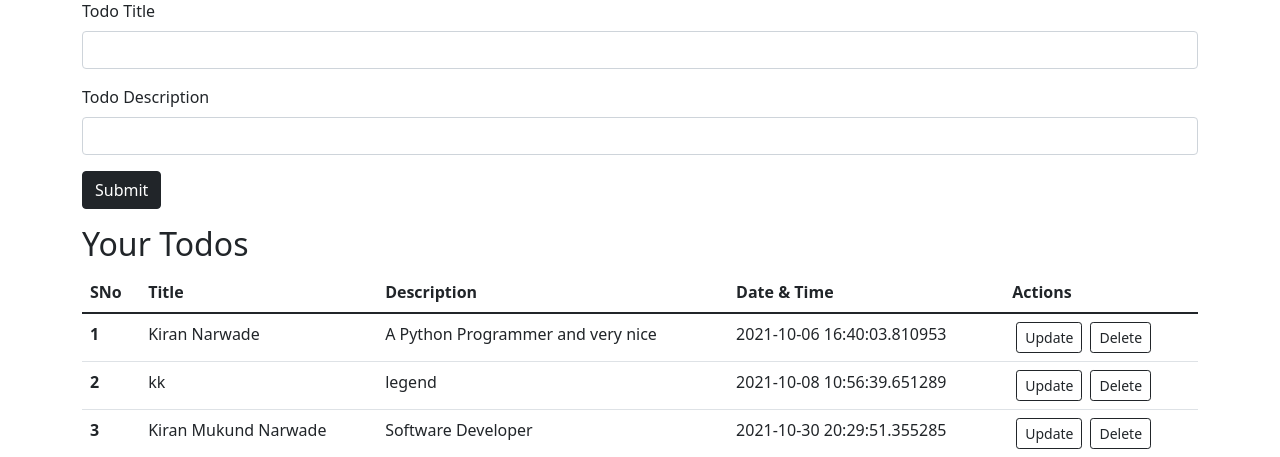
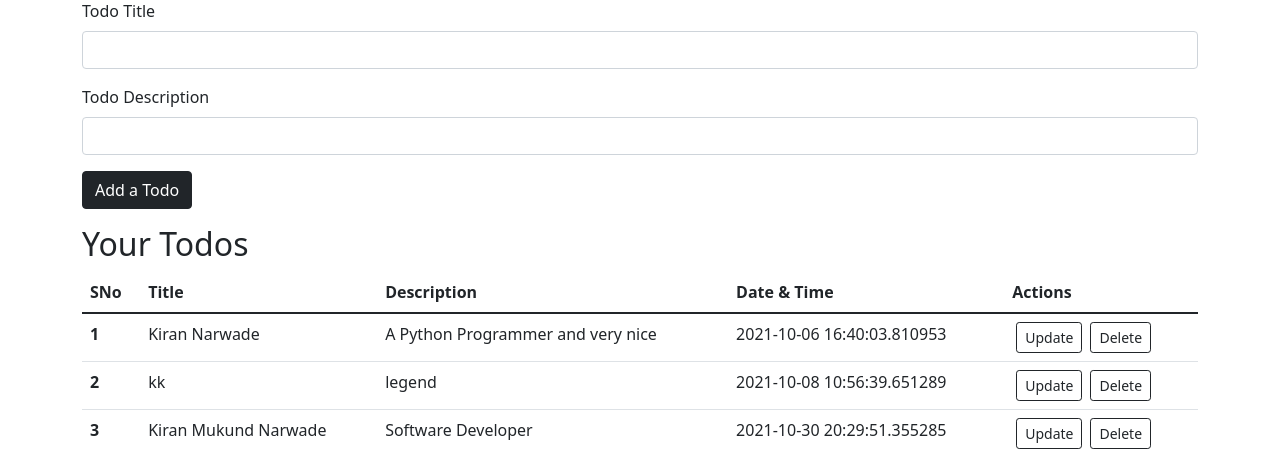
Before and after one commit to kirannarwade/flasktodo, a Flask app: page / in a window 1280 px wide. Shown: the part 119-576 px from the top of the page. Run offline with Flask 2, Linux system fonts and the light colour scheme; data comes from the database, SQL or seed files in the repository.

Commit message:
Update index.html

```diff
--- a/templates/index.html
+++ b/templates/index.html
@@ -15,7 +15,7 @@
               <input type="text" class="form-control" name="desc" id="desc">
             </div>
 
-            <button type="submit" class="btn btn-dark">Submit</button>
+            <button type="submit" class="btn btn-dark">Add a Todo</button>
           </form>
       </div>
       <div class="container my-3">
```
